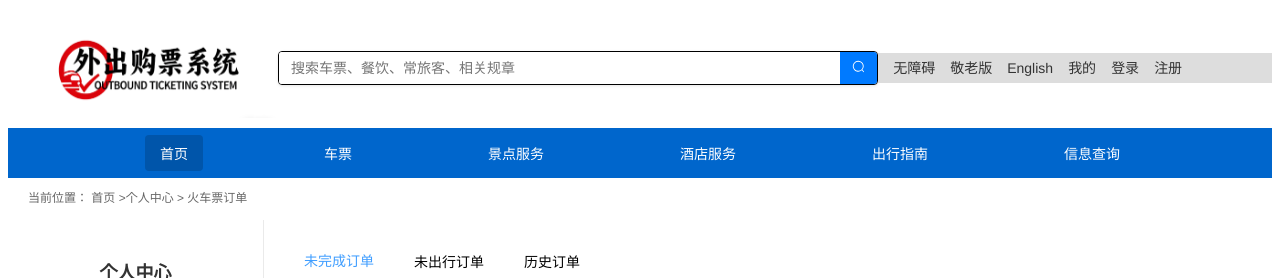
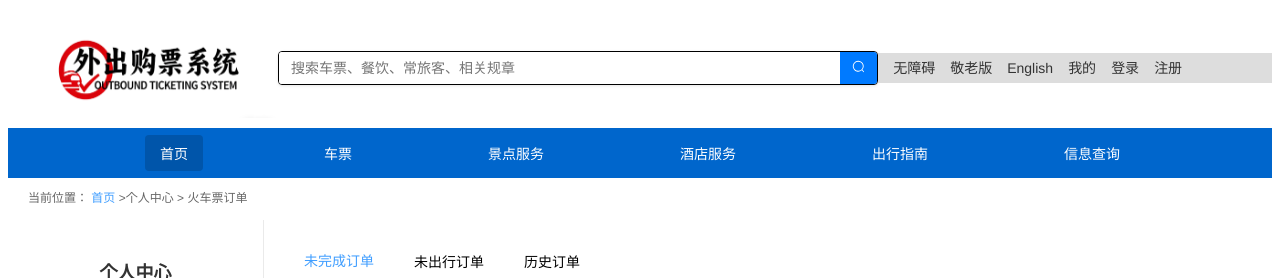
Before and after one commit to zheng0456/ticketing_system, a Vue app: page /order in a window 1280 px wide. Shown: the top 278 px of the page. Built offline with nearby package versions, Linux system fonts and the light colour scheme.

Commit message:
feat(header): 将当前位置导航链接化并添加样式
- 使用 router-link 替换静态文本"首页"
- 添加 .location-link 样式类设置链接颜色和鼠标样式
- 实现鼠标悬停时显示下划线及颜色变化效果

```diff
--- a/src/components/header/HeaderMessage.vue
+++ b/src/components/header/HeaderMessage.vue
@@ -1,6 +1,8 @@
 <template>
   <div class="header-message">
-    <div class="current-location">当前位置： 首页 &gt;个人中心 &gt; 火车票订单</div>
+    <div class="current-location">
+      当前位置： <router-link to="/" class="location-link">首页</router-link> &gt;个人中心 &gt; 火车票订单
+    </div>
   </div>
 </template>
 
@@ -25,4 +27,15 @@ export default {
   color: #666;
   padding-bottom: 5px;
 }
+
+.location-link {
+  color: #409EFF;
+  text-decoration: none;
+  cursor: pointer;
+}
+
+.location-link:hover {
+  text-decoration: underline;
+  color: #337ecc;
+}
 </style>
```
